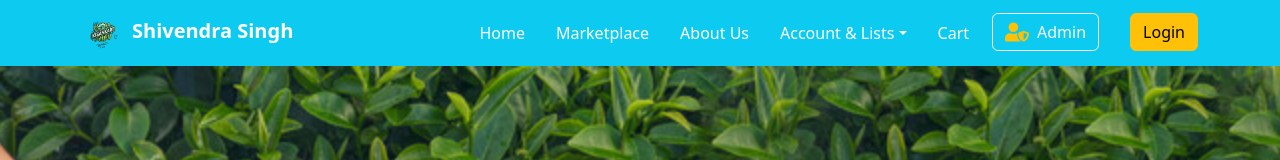
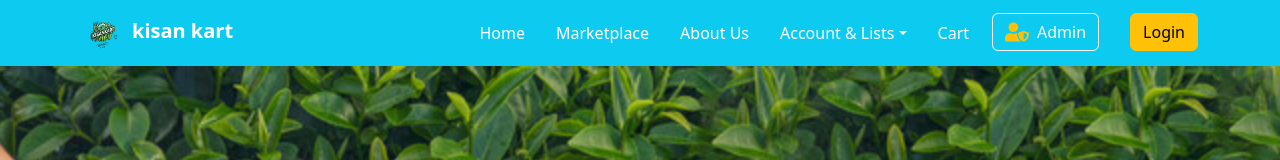
Before and after one commit to cvensingh/e-comm-react-and-springboot-, a React (Create React App) app in the folder frontend/: page / in a window 1280 px wide. Shown: the top 160 px of the page. Built offline with nearby package versions, Linux system fonts and the light colour scheme.

Commit message:
Change name from 'Shivendra Singh' to 'kisan kart'

```diff
--- a/frontend/src/HomePage.js
+++ b/frontend/src/HomePage.js
@@ -85,7 +85,7 @@ export default function HomePage() {
               alt="Logo"
               style={{ width: "40px", marginRight: "10px" }}
             />
-            Shivendra Singh
+            kisan kart
           </a>
           <button
             className="navbar-toggler"
```
